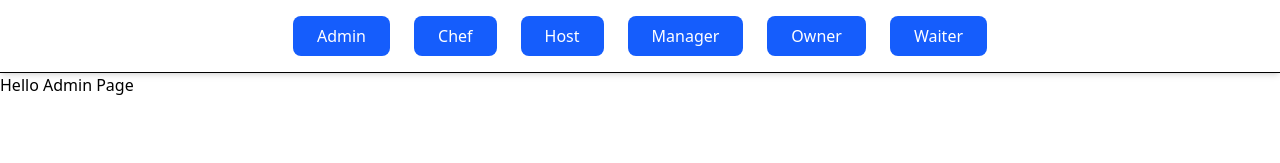
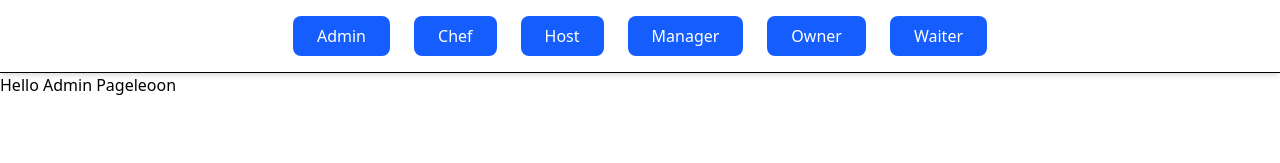
Before and after one commit to maxpilipovic/restaurant-management-system, a React (Vite) app in the folder frontend/: page /admin in a window 1280 px wide. Shown: the top 163 px of the page. Built offline with nearby package versions, Linux system fonts and the light colour scheme.

Commit message:
Added some shit on admin page

```diff
--- a/frontend/src/pages/PageAdmin.jsx
+++ b/frontend/src/pages/PageAdmin.jsx
@@ -2,7 +2,7 @@ import React from 'react';
 
 export const PageAdmin = () => {
   return (
-    <h1>Hello Admin Page</h1>
+    <h1>Hello Admin Pageleoon</h1>
   );
 };
 
```
